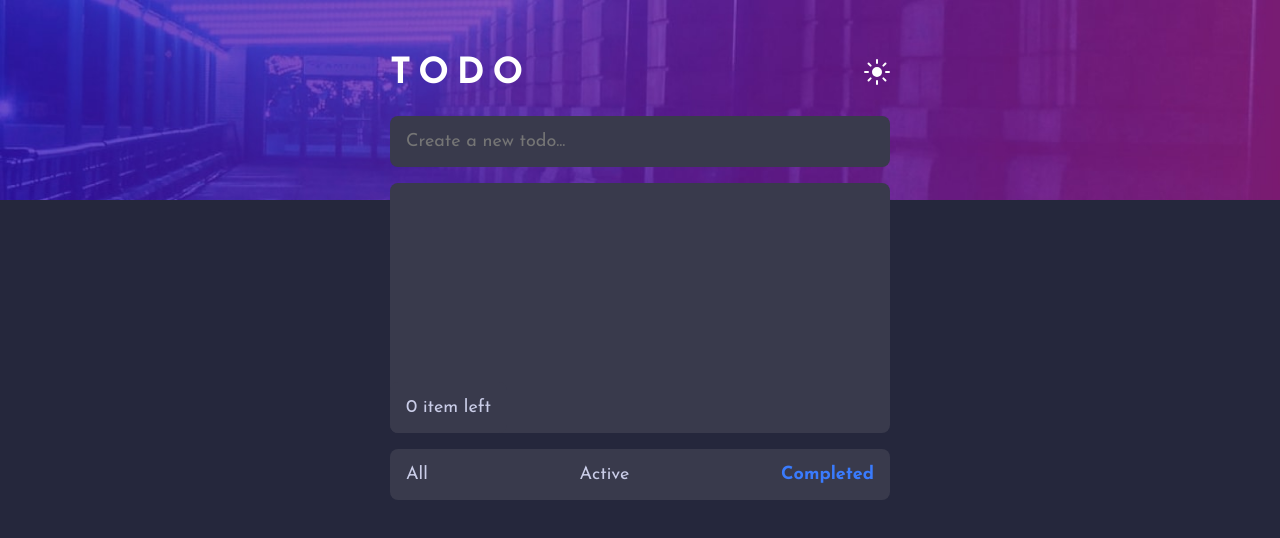
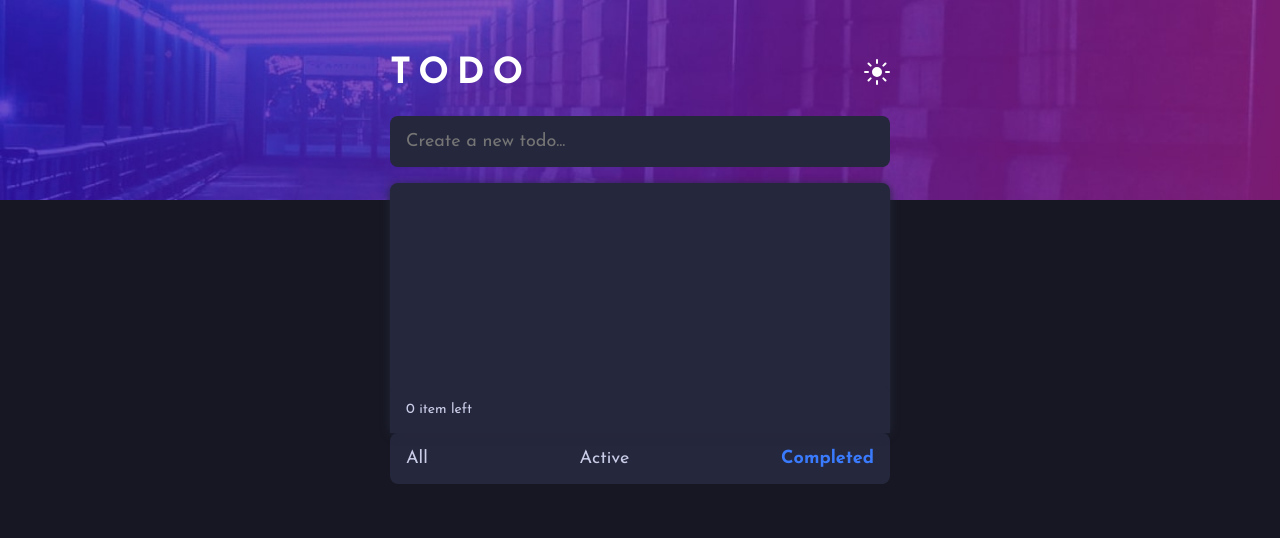
Before and after one commit to edgarfb/todo-app-react-typescript, a React (Create React App) app: page /completed in a window 1280 px wide. Shown: the top 538 px of the page. Built offline with nearby package versions, Linux system fonts and the light colour scheme.

Commit message:
fixing some other fields

```diff
--- a/src/components/AboutTodoList/AboutTodoList.module.css
+++ b/src/components/AboutTodoList/AboutTodoList.module.css
@@ -1,17 +1,23 @@
 .aboutTodoList {
+    font-size: 14px;
     background-color: var(--bg-item);
     color: var(--primary-color);
     margin-top: 1rem;
     padding: 1rem;
-    border-radius: .5rem;
-    display: flex;
-    justify-content: space-between;
-    align-items: center;
+    border-radius: .5rem 0.5rem 0 0;
+
+
     position: absolute;
     bottom: 0;
+    width: calc(100% - 2rem);
+
 }
 
 .aboutTodoListReposition {
+    /* display: flex;
+    flex-direction: row;
+    justify-content: space-between;
+    align-items: center; */
     position: relative;
     bottom: 0;
 }
--- a/src/components/AboutTodoList/AboutTodoList.tsx
+++ b/src/components/AboutTodoList/AboutTodoList.tsx
@@ -1,24 +1,25 @@
 import React from 'react';
+import TodoSorter from '../TodoSorter/TodoSorter';
 
 import styles from './AboutTodoList.module.css'
 import { useTodoDispatch } from '../../context/todoContext';
 
 interface AboutTodoListProps {
     todosLength: number;
-    showClearCompleted?: boolean;
 }
 
 
-export default function AboutTodoList({ todosLength, showClearCompleted = true }: AboutTodoListProps) {
+export default function AboutTodoList({ todosLength }: AboutTodoListProps) {
     const dispatch = useTodoDispatch();
     return (
         <div className={`${styles.aboutTodoList} ${todosLength > 3 ? styles.aboutTodoListReposition : ''}`}>
             <span>{`${todosLength} ${todosLength > 0 ? 'items' : 'item'} left`}</span>
-            {showClearCompleted && <button onClick={() => {
+            {/* <TodoSorter /> */}
+            {/* <button onClick={() => {
                 dispatch({
                     type: "CLEAR_COMPLETED_TODOS",
                 })
-            }}>Clear Completed</button>}
+            }}>Clear Completed</button> */}
         </div>
     )
 }
--- a/src/components/TodoList/TodoList.module.css
+++ b/src/components/TodoList/TodoList.module.css
@@ -5,4 +5,5 @@
     border-radius: .5rem;
     min-height: 250px;
     position: relative;
+    box-shadow: 0px 2px 10px 0px var(--shadow);
 }
--- a/src/components/TodoSorter/TodoSorter.module.css
+++ b/src/components/TodoSorter/TodoSorter.module.css
@@ -5,8 +5,6 @@
 
 .todosSorter {
     background-color: var(--bg-item);
-    margin-top: 1rem;
-    margin-bottom: 2rem;
     padding: 1rem;
     border-radius: .5rem;
     display: flex;
@@ -14,6 +12,13 @@
     align-items: center;
 
 }
+@media screen and (max-width: 768px) {
+    .todosSorter {
+        margin-top: 1rem;
+    }
+}
+
+
 .todosSorter a {
     color: var(--primary-color);
     text-decoration: none;
--- a/src/components/UI/Checkbox/Checkbox.tsx
+++ b/src/components/UI/Checkbox/Checkbox.tsx
@@ -14,7 +14,7 @@ export default function Checkbox({ isChecked, todoId }: checkboxProps) {
             <div className={`${styles.notChecked} ${isChecked ? styles.checked : ''}`}>
                 {isChecked && <img className={styles.checkIcon} src="./images/icon-check.svg" alt="" />}
             </div>
-            <label htmlFor={todoId} style={{ display: "none" }}>Create a new todo...</label>
+            <label htmlFor={todoId} style={{ color: "transparent" }}>.</label>
             <input type="checkbox" id={todoId} className={styles.checkboxInput} checked={isChecked}
                 onMouseEnter={() => setIsCheckHover(true)}
                 onMouseLeave={() => setIsCheckHover(false)}
--- a/src/components/createNewNote/CreateNewTodo.tsx
+++ b/src/components/createNewNote/CreateNewTodo.tsx
@@ -8,7 +8,7 @@ export default function CreateNewTodo() {
     const todos = useTodos();
     const dispatch = useTodoDispatch();
     return (
-        <form className={styles.createNewTodo}>
+        <div className={styles.createNewTodo}>
             <label htmlFor="newTodoInput"></label>
             <input type="text" id="newTodoInput" placeholder="Create a new todo..." onKeyUp={(e) => {
                 const todoInput: string = e.target.value
@@ -25,6 +25,6 @@ export default function CreateNewTodo() {
                     e.target.value = '';
                 }
             }} />
-        </form>
+        </div>
     )
 }
--- a/src/index.css
+++ b/src/index.css
@@ -39,18 +39,31 @@ code {
   --completed: hsl(233, 11%, 84%);
   --border-todo-item: hsl(233, 11%, 84%);
   --hoverColor: hsl(237, 14%, 26%);
+  --shadow: hsl(235, 24%, 19%);
 
 }
 
 /* Dark Theme */
 .dark {
-  --bg-checkbox: hsl(234, 11%, 52%);
-  --bg-item: hsl(237, 14%, 26%);
-  --bg-container: hsl(235, 24%, 19%);
+  --bg-checkbox: hsl(237, 14%, 26%);
+  --bg-item: hsl(235, 24%, 19%);
+  --bg-container: hsl(235, 21%, 11%);
   --primary-color: hsl(234, 39%, 85%);
   --secondary-color: hsl(234, 11%, 52%);
   --completed: hsl(236, 9%, 61%);
-  --border-todo-item: hsl(233, 14%, 35%);
+  --border-todo-item: hsl(237, 14%, 26%);
   --hoverColor: hsl(236, 33%, 92%);
+  --shadow: hsl(235, 24%, 19%);
 
 }
+
+
+.va {
+  -Very-Dark-Blue: hsl(235, 21%, 11%);
+  -Very-Dark-Desaturated-Blue: hsl(235, 24%, 19%);
+  -Light-Grayish-Blue: hsl(234, 39%, 85%);
+  -Light-Grayish-Blue-Hover: hsl(236, 33%, 92%);
+  -Dark-Grayish-Blue: hsl(234, 11%, 52%);
+  -Very-Dark-Grayish-Blue: hsl(233, 14%, 35%);
+  -Very-Dark-Grayish-Blue: hsl(237, 14%, 26%);
+}
--- a/src/pages/Active_Todos.tsx
+++ b/src/pages/Active_Todos.tsx
@@ -10,7 +10,7 @@ export default function Active_Todos() {
     return (
         <>
             {todosAtive.map(todo => <TodoItem key={todo.id} todo={todo} />)}
-            <AboutTodoList todosLength={todosLenght} showClearCompleted={false} />
+            <AboutTodoList todosLength={todosLenght} />
         </>
     )
 }
--- a/src/pages/All_todos.tsx
+++ b/src/pages/All_todos.tsx
@@ -9,7 +9,7 @@ export default function All_todos() {
     return (
         <>
             {todos.map(todo => <TodoItem key={todo.id} todo={todo} />)}
-            <AboutTodoList todosLength={todosLenght} showClearCompleted={false} />
+            <AboutTodoList todosLength={todosLenght} />
         </>
     )
 }
--- a/src/pages/Completed.tsx
+++ b/src/pages/Completed.tsx
@@ -9,7 +9,7 @@ export default function Completed() {
     return (
         <>
             {todosCompleted.map(todo => <TodoItem key={todo.id} todo={todo} />)}
-            <AboutTodoList todosLength={todosLenght} showClearCompleted={false} />
+            <AboutTodoList todosLength={todosLenght} />
         </>
     )
 }
```
